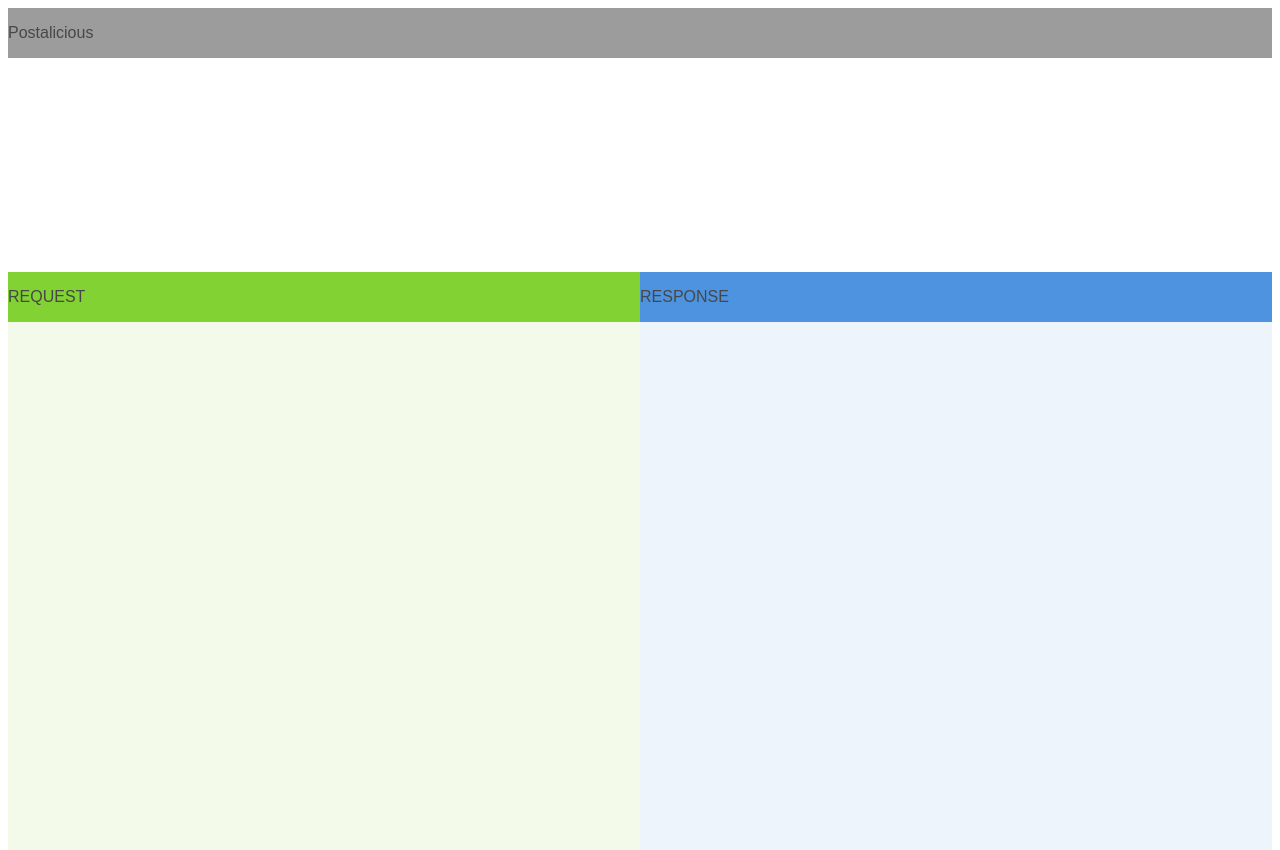
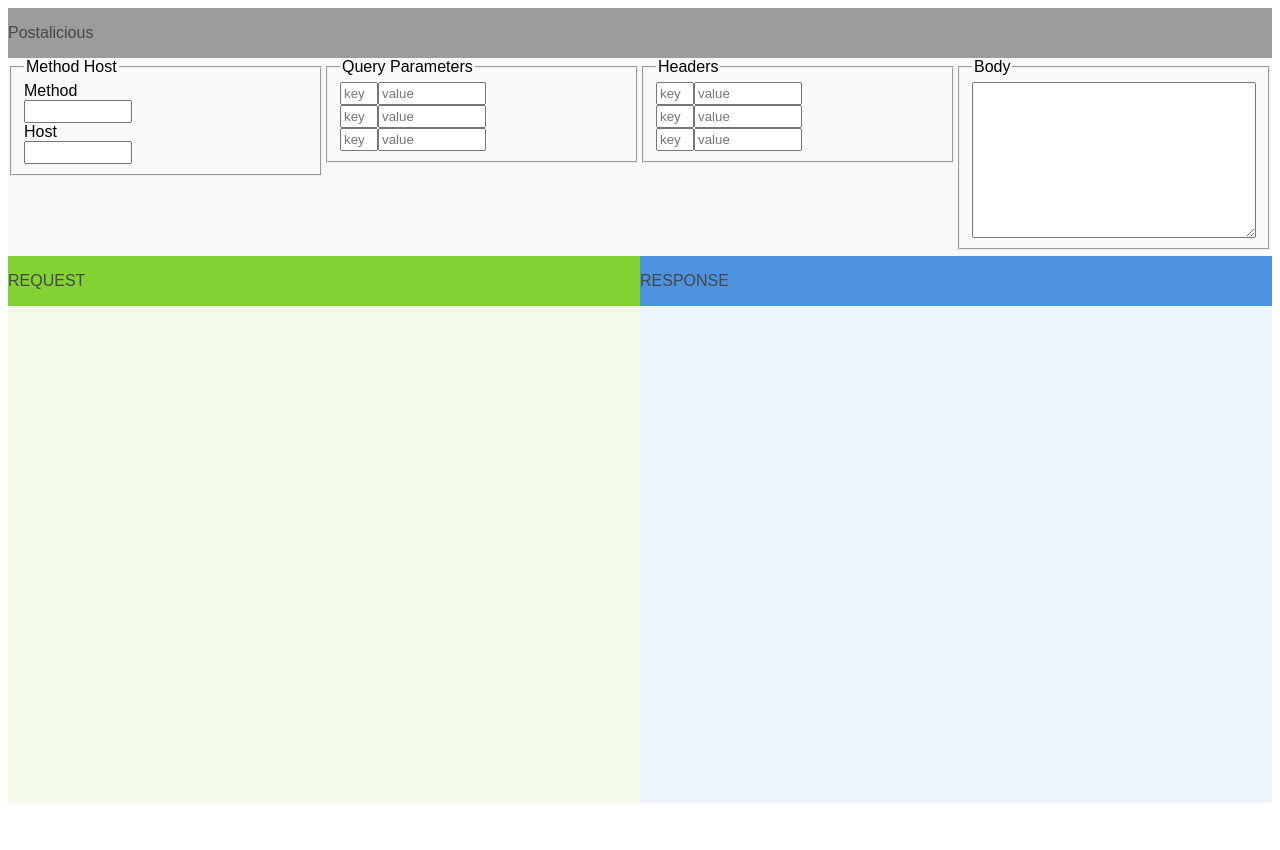
Before and after one commit to Moniarchy/postalicious, a website: page postalicious/public/index.html in a window 1280 px wide. After the commit the page ends 803 px from the top, so only its background shows below. Drawn offline with Linux system fonts and the light colour scheme.

Commit message:
Adds form inputs along with rudimentary styling

```diff
--- a/postalicious/public/index.html
+++ b/postalicious/public/index.html
@@ -11,7 +11,63 @@
   <div class="container">
     <div class="form-section">
       <div class="form-header"><span>Postalicious</span></div>
-      <div class="form-body"></div>
+      <div class="form-body">
+        <form action="" id="http-form">
+          <div class="inputFields">
+            <fieldset>
+              <legend>Method Host</legend>
+              <div class="form-grouping">
+                <label for="form_method">Method</label>
+                <input type="text" name="method" id="form_method" class="form-input">
+                <label for="form_host">Host</label>
+                <input type="text" name="host" id="form_host" class="form-input">
+              </div>
+            </fieldset>
+            <fieldset>
+              <legend>Query Parameters</legend>
+              <div class="flex">
+                <div class="form-grouping query-paremeters">
+                  <input type="text" name="paramKey1" id="form_key1" class="form-key form-input" placeholder="key">
+                  <input type="text" name="paramKey2" id="form_key2" class="form-key form-input" placeholder="key">
+                  <input type="text" name="paramKey3" id="form_key3" class="form-key form-input" placeholder="key">
+                </div>
+                <div class="form-grouping query-paremeters">
+                  <input type="text" name="paramValue1" id="form_value1" class="form-input" placeholder="value">
+                  <input type="text" name="paramValue2" id="form_value2" class="form-input" placeholder="value">
+                  <input type="text" name="paramValue3" id="form_value3" class="form-input" placeholder="value">
+                </div>
+              </div>
+            </fieldset>
+            <fieldset>
+              <legend>Headers</legend>
+              <div class="form-grouping">
+                <div class="flex">
+                  <div class="form-grouping query-paremeters">
+                    <input type="text" name="headerKey1" id="form_key1" class="form-key form-input" placeholder="key">
+                    <input type="text" name="headerKey2" id="form_key2" class="form-key form-input" placeholder="key">
+                    <input type="text" name="headerKey3" id="form_key3" class="form-key form-input" placeholder="key">
+                  </div>
+                  <div class="form-grouping query-paremeters">
+                    <input type="text" name="paramValue1" id="form_value1" class="form-input" placeholder="value">
+                    <input type="text" name="paramValue2" id="form_value2" class="form-input" placeholder="value">
+                    <input type="text" name="paramValue3" id="form_value3" class="form-input" placeholder="value">
+                  </div>
+                </div>
+              </div>
+            </fieldset>
+            <fieldset>
+              <legend>Body</legend>
+              <div class="form-grouping">
+              <textarea name="body" id="form_body" cols="30" rows="10" form="http-form"></textarea>
+              </div>
+            </fieldset>
+          </div>
+          <div class="inputButtons">
+            <input type="submit" class="buildRequest" value="Build Request">
+            <input type="submit" class="buildSend" value="Build & Send">
+          </div>
+        </form>
+      </div>
     </div>
     <div class="request-response-output"><!--
     --><div class="request-section"><!--
--- a/postalicious/public/styles.css
+++ b/postalicious/public/styles.css
@@ -1,5 +1,6 @@
 html, body {
-  height: 100%
+  height: 97%;
+  box-sizing: border-box;
 }
 
 body {
@@ -13,7 +14,77 @@ body {
 .form-section {
   height: 33%;
   min-height: 180px;
+  display: flex;
+  flex-direction: column;
 }
+/* Begin of Form Section */
+
+.form-body form {
+  display: flex;
+  flex-direction: column;
+}
+
+fieldset {
+  width: 25%;
+  height: 100%;
+}
+
+.inputButtons {
+  display: flex;
+  align-self: flex-end;
+  margin-top: 10px;
+}
+
+.buildRequest {
+  background-color: #73CE1B;
+}
+
+.buildSend {
+  background-color: #4087DF;
+}
+
+.inputButtons input {
+  margin: 5px;
+  height: 45px;
+  width: 175px;
+  border: none;
+  color: #484B3A;
+  font-size: 1em;
+}
+
+.inputButtons input:active {
+  border: none;
+}
+
+.inputFields {
+  display: flex;
+}
+
+.form-input {
+  max-width: 100px;
+  height: 17px;
+}
+
+.form-key {
+  max-width: 30px;
+}
+
+.flex {
+  display: flex;
+  flex-direction: row;
+}
+
+.form-grouping {
+  display: flex;
+  flex-direction: column;
+}
+
+
+.query-paremeters {
+  display: flex;
+  flex-direction: column;
+}
+/* End of Form Section */
 
 .request-response-output {
   box-sizing: border-box;
```
Also changed, not shown: README.md.
